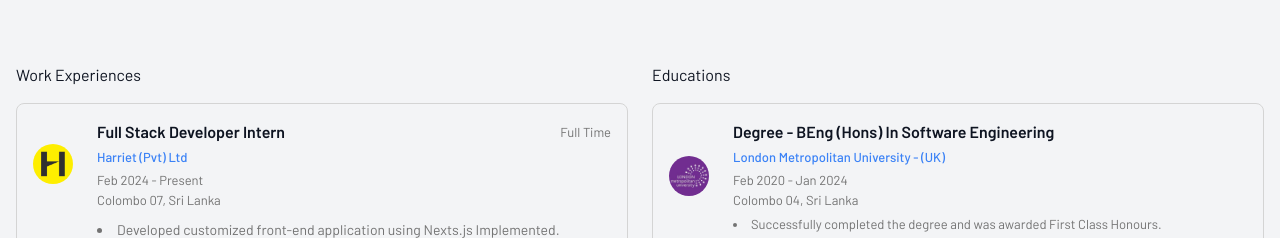
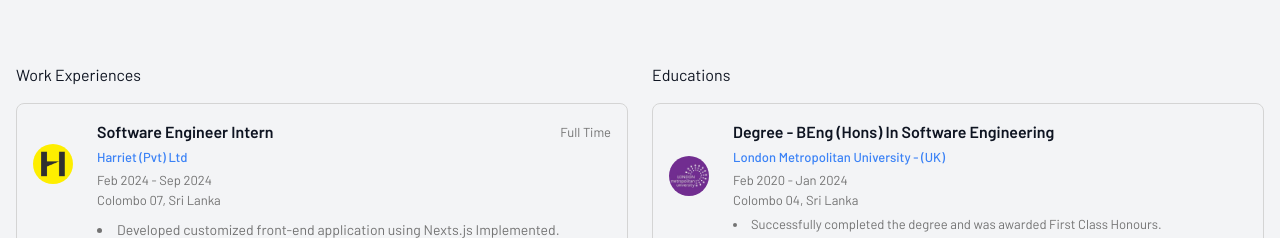
Before and after one commit to m-amaann/my-portfolio, a Next.js app: page / in a window 1280 px wide. Shown: the part 2740-2978 px from the top of the page. Built offline with nearby package versions, Linux system fonts and the light colour scheme.

Commit message:
cv update

```diff
--- a/components/layout/intro.tsx
+++ b/components/layout/intro.tsx
@@ -98,7 +98,7 @@ export default function Intro() {
               </Link>
               <a
                 className="flex items-center gap-2 py-3 px-6 text-xs sm:text-sm md:text-base transition bg-white rounded-full borderBlack dark:bg-white/10"
-                href="/CV/Mohamed amaan.pdf"
+                href="/CV/amaan.pdf"
                 target="_blank"
               >
                 Download CV <HiDownload className="transition opacity-60" />
--- a/lib/data.ts
+++ b/lib/data.ts
@@ -74,7 +74,7 @@ export const services = [
 
 export const experiences = [
   {
-    title: "Full Stack Developer Intern",
+    title: "Software Engineer Intern",
     company: "Harriet (Pvt) Ltd",
     type: "Full Time",
     location: "Colombo 07, Sri Lanka",
@@ -86,7 +86,7 @@ export const experiences = [
     ],
     technology: ["React", "Next.js", "Typescript", "Javascript", "Woocommerce API", "AWS Amplify & EC2", "Flutter", ".Net Core", "Git", "GitLab", "JIRA"],
     iconUrl: "/images/logo/Harriet.png",
-    date: "Feb 2024 - Present",
+    date: "Feb 2024 - Sep 2024",
     url: "https://www.linkedin.com/company/harriet-shopping",
   },
   {
```
Also changed, not shown: 2 other files (tests, documents, lock files or other folders).
